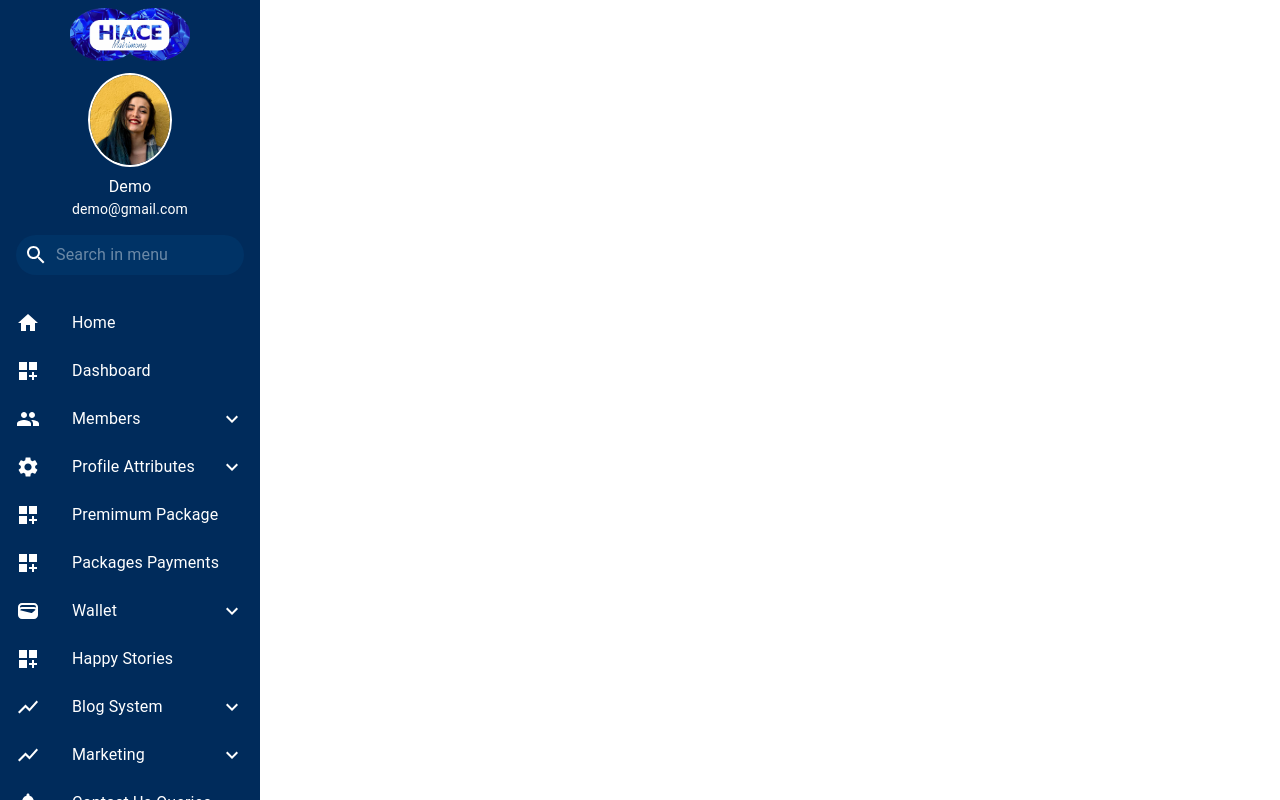
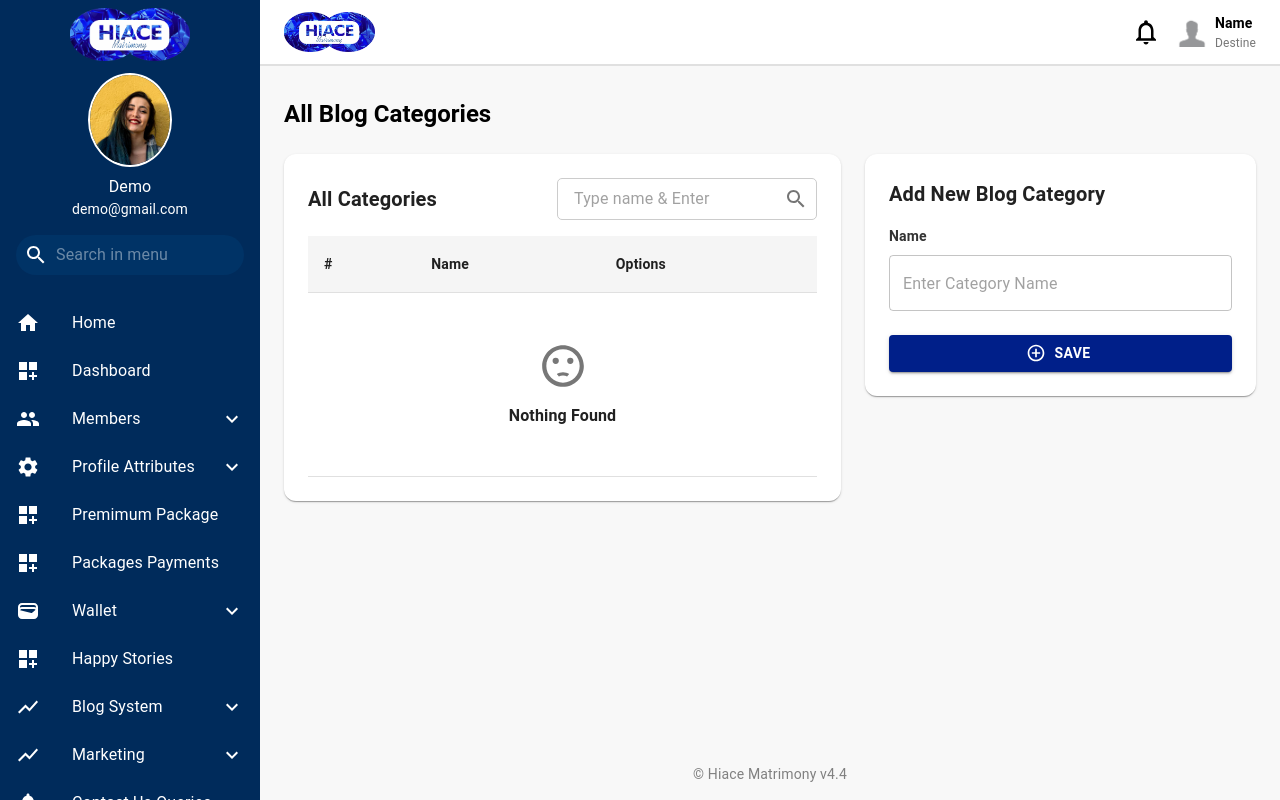
Before and after one commit to jagadeeshr8464/NewDemo, a React (Create React App) app: page /AllBlogCategories in a window 1280 px wide. Built offline with nearby package versions, Linux system fonts and the light colour scheme.

Commit message:
adding few pages and commiting by Jagadeeshh

```diff
--- a/src/App.js
+++ b/src/App.js
@@ -9,6 +9,7 @@ import HappyStories from "./components/HappyStories";
 import GoodPlans from "./components/GoodPlans";
 import ContactUs from "./components/ContactUs";
 import AddMembers from "./components/AddMembers";
+import AllBlogCategories from "./components/AllBlogCategories";
 
 const App = () => {
   const [isLoggedIn, setIsLoggedIn] = useState(false);
@@ -56,6 +57,7 @@ const App = () => {
               <Route path="/ContactUs" element={<ContactUs  />} />
               <Route path="/HomePage" element={<HomePage />} />
               <Route path="/AddMembers" element={<AddMembers />} />
+              <Route path="/AllBlogCategories" element={<AllBlogCategories />} />
             </>
           )}
         </Routes>
--- a/src/components/AddMembers.js
+++ b/src/components/AddMembers.js
@@ -29,7 +29,6 @@ const styles = {
   },
 };
 
-// Styled Components (Matches UI Colors & Shapes)
 const ApprovalBadge = styled("span")({
   backgroundColor: "#d4f8d4",
   color: "#2e7d32",
--- /dev/null
+++ b/src/components/AllBlogCategories.js
@@ -0,0 +1,216 @@
+import React, { useState } from "react";
+import {
+  Container,
+  AppBar,
+  Toolbar,
+  Typography,
+  Box,
+  IconButton,
+  Badge,
+  TextField,
+  Button,
+  Table,
+  TableBody,
+  TableCell,
+  TableContainer,
+  TableHead,
+  TableRow,
+  Paper,
+  InputBase,
+  Grid,
+  useMediaQuery,
+} from "@mui/material";
+import NotificationsNoneIcon from "@mui/icons-material/NotificationsNone";
+import SearchIcon from "@mui/icons-material/Search";
+import AddCircleOutlineIcon from "@mui/icons-material/AddCircleOutline";
+import SentimentDissatisfiedIcon from "@mui/icons-material/SentimentDissatisfied";
+import logo from "./assets/logo.png";
+import userIcon from "./assets/userIcon.png";
+
+const AllBlogCategories = () => {
+  const [categories, setCategories] = useState([]);
+  const [categoryName, setCategoryName] = useState("");
+
+  // Check screen size for responsiveness
+  const isMobile = useMediaQuery("(max-width: 900px)");
+
+  const handleAddCategory = () => {
+    if (categoryName.trim() !== "") {
+      setCategories([...categories, { id: categories.length + 1, name: categoryName }]);
+      setCategoryName("");
+    }
+  };
+
+  return (
+    <Box sx={{
+      minHeight: "100vh",
+      backgroundColor: "#f8f8f8",
+      transition: "margin-left 0.3s ease",
+      marginLeft: isMobile ? "0px" : "260px",
+      display: "flex",
+      flexDirection: "column",
+      justifyContent: "space-between"
+    }}>
+
+      {/*Top Navigation Bar */}
+      <AppBar position="static" sx={{ backgroundColor: "white", boxShadow: "none", borderBottom: "2px solid #E0E0E0" }}>
+  <Toolbar sx={{ display: "flex", justifyContent: "space-between", alignItems: "center" }}>
+
+    {/* Left: Logo */}
+    <Box sx={{ display: "flex", alignItems: "center" }}>
+      <img src={logo} alt="Logo" style={{ height: "40px" }} />
+    </Box>
+
+    {/* Right: Notifications & User */}
+    <Box sx={{ display: "flex", alignItems: "center", gap: 2 }}>
+      <Badge color="error">
+        <NotificationsNoneIcon sx={{ fontSize: 30, color: "black", cursor: "pointer" }} />
+      </Badge>
+
+      {/* User Section */}
+      <Box sx={{ display: "flex", alignItems: "center", gap: 1 }}>
+         <Box sx={{ display: "flex", alignItems: "center" }}>
+      <img src={userIcon} alt="userIcon" style={{ height: "30px" }} />
+    </Box>
+        <Box>
+          <Typography sx={{ fontSize: "14px", fontWeight: "bold", color: "black" }}>Name</Typography>
+          <Typography sx={{ fontSize: "12px", color: "#777" }}>Destine</Typography>
+        </Box>
+      </Box>
+    </Box>
+
+  </Toolbar>
+</AppBar>
+
+
+      <Container maxWidth="lg" sx={{ py: 4, flexGrow: 1 }}>
+        {/* Page Header */}
+        <Typography variant="h5" fontWeight="bold" sx={{ mb: 3 }}>
+          All Blog Categories
+        </Typography>
+
+        {/*Responsive Grid Layout */}
+        <Grid container spacing={3}>
+          {/* Left Section - Blog Categories Table */}
+          <Grid item xs={12} md={7}>
+            <Paper sx={{ p: 3, borderRadius: "12px" }}>
+
+              {/* "All Categories" Title & Search Bar (Row Layout) */}
+              <Box
+                sx={{
+                  display: "flex",
+                  justifyContent: "space-between",
+                  alignItems: "center",
+                  mb: 2,
+                }}
+              >
+                <Typography variant="h6" fontWeight="bold">
+                  All Categories
+                </Typography>
+
+                {/* Search Bar */}
+                <Box
+                  sx={{
+                    display: "flex",
+                    alignItems: "center",
+                    border: "1px solid #ccc",
+                    borderRadius: "5px",
+                    pl: 1,
+                    width: "250px",
+                  }}
+                >
+                  <InputBase
+                    placeholder="Type name & Enter"
+                    fullWidth
+                    sx={{ ml: 1, flex: 1 }}
+                  />
+                  <IconButton>
+                    <SearchIcon />
+                  </IconButton>
+                </Box>
+              </Box>
+
+              {/* Table */}
+              <TableContainer>
+                <Table>
+                  <TableHead sx={{ backgroundColor: "#f5f5f5" }}>
+                    <TableRow>
+                      <TableCell sx={{ fontWeight: "bold" }}>#</TableCell>
+                      <TableCell sx={{ fontWeight: "bold" }}>Name</TableCell>
+                      <TableCell sx={{ fontWeight: "bold" }}>Options</TableCell>
+                    </TableRow>
+                  </TableHead>
+                  <TableBody>
+                    {categories.length === 0 ? (
+                      <TableRow>
+                        <TableCell colSpan={3} align="center" sx={{ py: 6 }}>
+                          <SentimentDissatisfiedIcon sx={{ fontSize: "50px", color: "#777" }} />
+                          <Typography fontWeight="bold" sx={{ mt: 1 }}>
+                            Nothing Found
+                          </Typography>
+                        </TableCell>
+                      </TableRow>
+                    ) : (
+                      categories.map((category, index) => (
+                        <TableRow key={category.id}>
+                          <TableCell>{index + 1}</TableCell>
+                          <TableCell>{category.name}</TableCell>
+                          <TableCell>Options</TableCell>
+                        </TableRow>
+                      ))
+                    )}
+                  </TableBody>
+                </Table>
+              </TableContainer>
+            </Paper>
+          </Grid>
+
+          {/* Right Section - Add Blog Category Form */}
+          <Grid item xs={12} md={5}>
+            <Paper sx={{ p: 3, borderRadius: "12px" }}>
+              <Typography variant="h6" fontWeight="bold" sx={{ mb: 2 }}>
+                Add New Blog Category
+              </Typography>
+
+              {/* Label & Input Field */}
+              <Typography sx={{ fontSize: "14px", fontWeight: "bold", color: "#333", mb: 1 }}>
+                Name
+              </Typography>
+              <TextField
+                placeholder="Enter Category Name"
+                variant="outlined"
+                fullWidth
+                value={categoryName}
+                onChange={(e) => setCategoryName(e.target.value)}
+                sx={{ mb: 3 }}
+              />
+
+              {/* Save Button */}
+              <Button
+                variant="contained"
+                fullWidth
+                sx={{
+                  backgroundColor: "#001f89",
+                  color: "white",
+                  fontWeight: "bold",
+                  "&:hover": { backgroundColor: "#001970" },
+                }}
+                onClick={handleAddCategory}
+                startIcon={<AddCircleOutlineIcon />}
+              >
+                Save
+              </Button>
+            </Paper>
+          </Grid>
+        </Grid>
+      </Container>
+
+      {/* Footer */}
+      <Typography variant="body2" align="center" sx={{ py: 2, color: "gray" }}>
+        © Hiace Matrimony v4.4
+      </Typography>
+    </Box>
+  );
+};
+
+export default AllBlogCategories;
--- a/src/components/FlyoutMenu/DrawerMenu.js
+++ b/src/components/FlyoutMenu/DrawerMenu.js
@@ -315,7 +315,7 @@ const Sidebar = () => {
                 </ListItemIcon>
                 <ListItemText primary="All Posts" />
               </ListItem>
-              <ListItem button component={Link} to="/castes" sx={{ pl: 8, color: "white" }}>
+              <ListItem button component={Link} to="/AllBlogCategories" sx={{ pl: 8, color: "white" }}>
                 <ListItemIcon>
                   <FiberManualRecordIcon sx={{ color: "#fff" }} />
                 </ListItemIcon>
```
Also changed, not shown: src/components/assets/userIcon.png (added).
